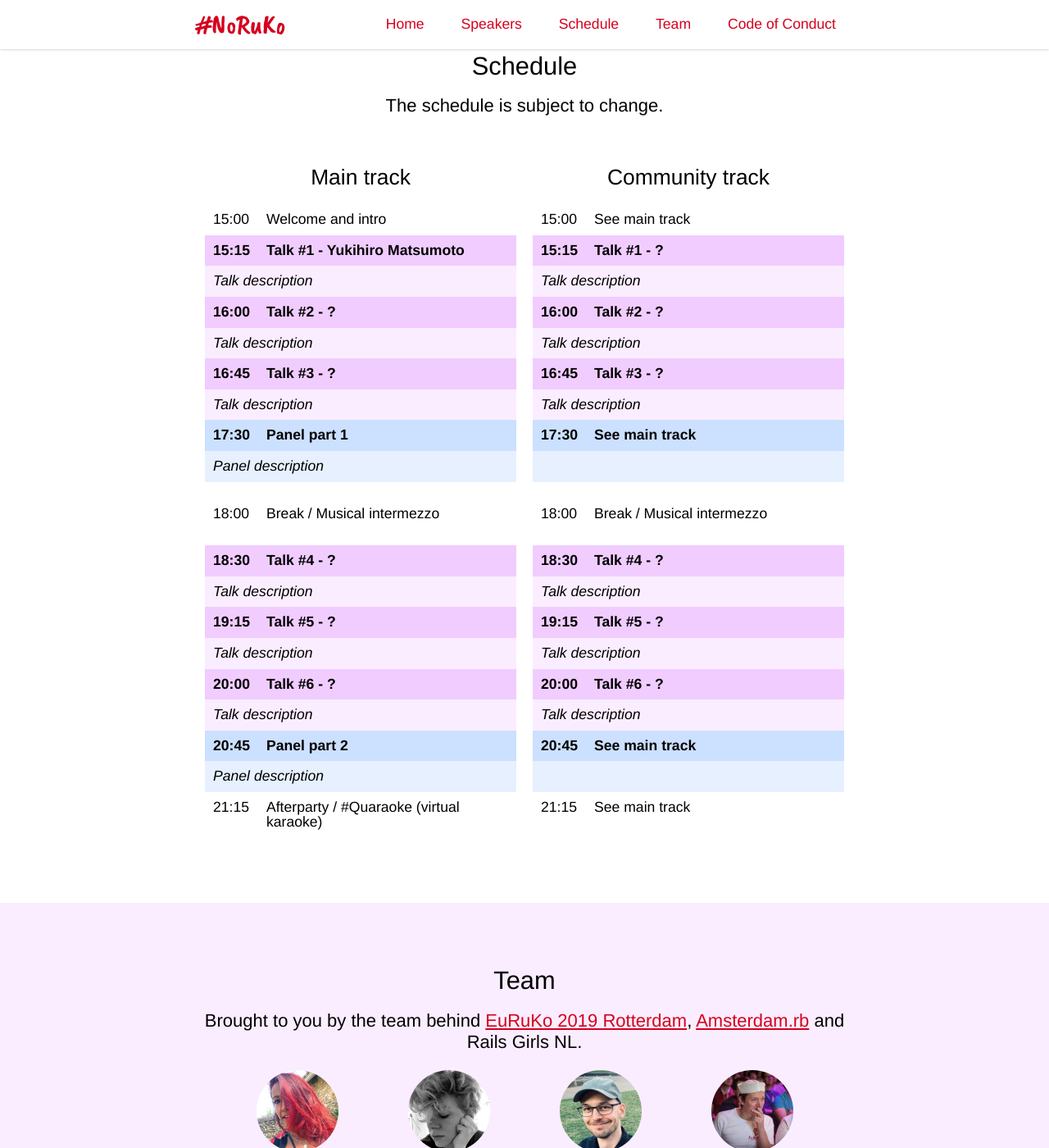
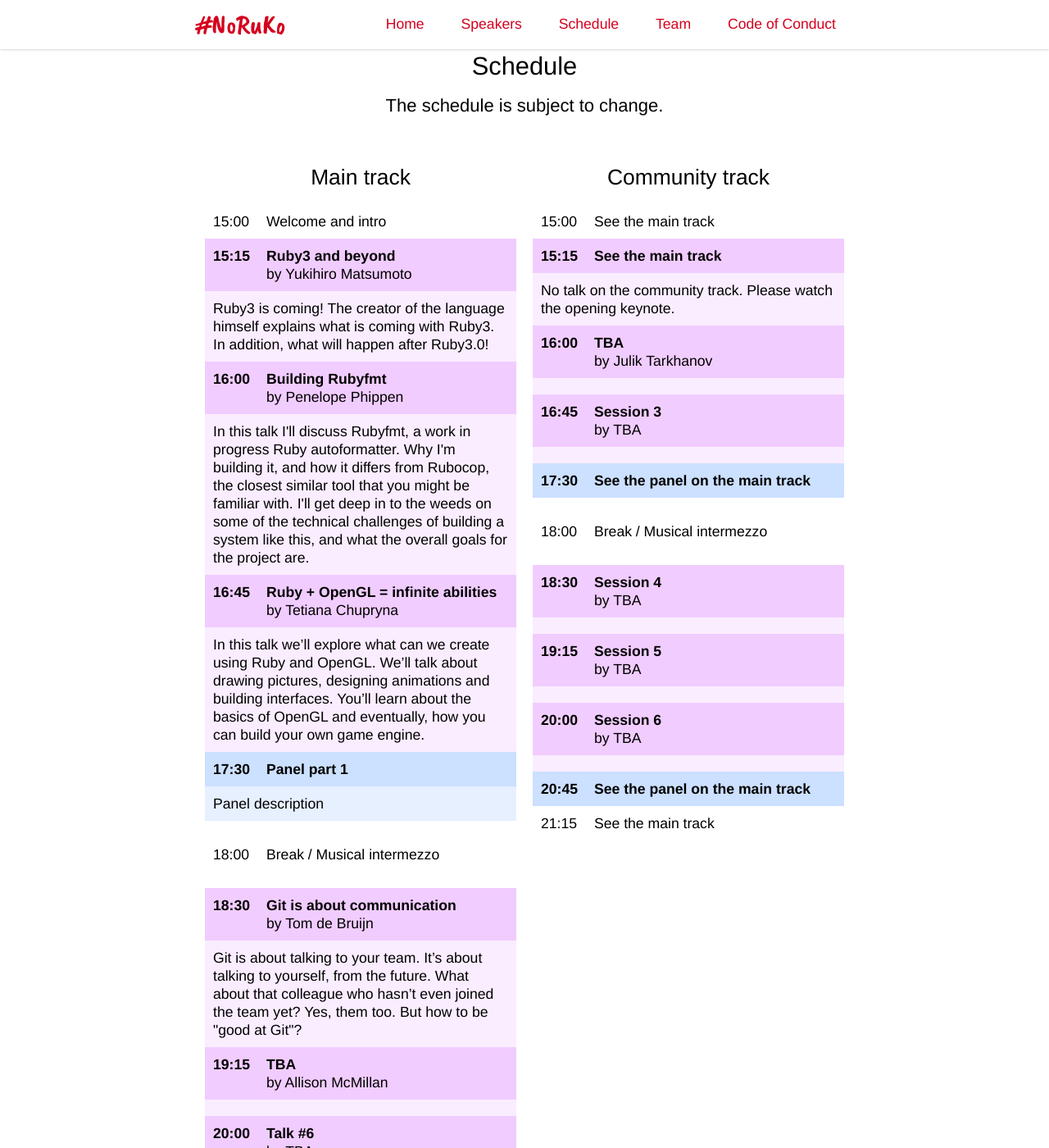
Before and after one commit to rubynl/noruko.org, a Jekyll site: the page built from index.html, in a window 1280 px wide and 1400 px high, scrolled down 1669 px. Shown: the whole window at 82% size. Built offline with Jekyll 4.4.1, drawn with Linux system fonts in a browser that asks for light colours.

Commit message:
Fill in schedule so far
Format the talk partial a bit better so the talk title and speaker are
better to distinguish.

```diff
--- a/_data/schedule.yml
+++ b/_data/schedule.yml
@@ -3,40 +3,40 @@
   main:
     title: "Welcome and intro"
   community:
-    title: "See main track"
+    title: "See the main track"
 
 - time: "15:15"
   type: "talk"
   main:
     speaker: "Yukihiro Matsumoto"
-    title: "Talk #1"
-    description: "Talk description"
+    title: "Ruby3 and beyond"
+    description: " Ruby3 is coming! The creator of the language himself explains what is coming with Ruby3. In addition, what will happen after Ruby3.0!"
   community:
-    speaker: "?"
-    title: "Talk #1"
-    description: "Talk description"
+    speaker: ""
+    title: "See the main track"
+    description: "No talk on the community track. Please watch the opening keynote."
 
 - time: "16:00"
   type: "talk"
   main:
-    speaker: "?"
-    title: "Talk #2"
-    description: "Talk description"
+    speaker: "Penelope Phippen"
+    title: "Building Rubyfmt"
+    description: "In this talk I'll discuss Rubyfmt, a work in progress Ruby autoformatter. Why I'm building it, and how it differs from Rubocop, the closest similar tool that you might be familiar with. I'll get deep in to the weeds on some of the technical challenges of building a system like this, and what the overall goals for the project are."
   community:
-    speaker: "?"
-    title: "Talk #2"
-    description: "Talk description"
+    speaker: "Julik Tarkhanov"
+    title: "TBA"
+    description: ""
 
 - time: "16:45"
   type: "talk"
   main:
-    speaker: "?"
-    title: "Talk #3"
-    description: "Talk description"
+    speaker: "Tetiana Chupryna"
+    title: "Ruby + OpenGL = infinite abilities"
+    description: "In this talk we’ll explore what can we create using Ruby and OpenGL. We’ll talk about drawing pictures, designing animations and building interfaces. You’ll learn about the basics of OpenGL and eventually, how you can build your own game engine."
   community:
-    speaker: "?"
-    title: "Talk #3"
-    description: "Talk description"
+    speaker: "TBA"
+    title: "Session 3"
+    description: ""
 
 - time: "17:30"
   type: "panel"
@@ -44,8 +44,8 @@
     title: "Panel part 1"
     description: "Panel description"
   community:
-    title: "See main track"
-    description: "&nbsp;"
+    title: "See the panel on the main track"
+    description: ""
 
 - time: "18:00"
   type: "break"
@@ -57,35 +57,35 @@
 - time: "18:30"
   type: "talk"
   main:
-    speaker: "?"
-    title: "Talk #4"
-    description: "Talk description"
+    speaker: "Tom de Bruijn"
+    title: "Git is about communication"
+    description: "Git is about talking to your team. It’s about talking to yourself, from the future. What about that colleague who hasn’t even joined the team yet? Yes, them too. But how to be \"good at Git\"?"
   community:
-    speaker: "?"
-    title: "Talk #4"
-    description: "Talk description"
+    speaker: "TBA"
+    title: "Session 4"
+    description: ""
 
 - time: "19:15"
   type: "talk"
   main:
-    speaker: "?"
-    title: "Talk #5"
-    description: "Talk description"
+    speaker: "Allison McMillan"
+    title: "TBA"
+    description: ""
   community:
-    speaker: "?"
-    title: "Talk #5"
-    description: "Talk description"
+    speaker: "TBA"
+    title: "Session 5"
+    description: ""
 
 - time: "20:00"
   type: "talk"
   main:
-    speaker: "?"
+    speaker: "TBA"
     title: "Talk #6"
-    description: "Talk description"
+    description: ""
   community:
-    speaker: "?"
-    title: "Talk #6"
-    description: "Talk description"
+    speaker: "TBA"
+    title: "Session 6"
+    description: ""
 
 - time: "20:45"
   type: "panel"
@@ -93,12 +93,12 @@
     title: "Panel part 2"
     description: "Panel description"
   community:
-    title: "See main track"
-    description: "&nbsp;"
+    title: "See the panel on the main track"
+    description: ""
 
 - time: "21:15"
   type: "other"
   main:
     title: "Afterparty / #Quaraoke (virtual karaoke)"
   community:
-    title: "See main track"
+    title: "See the main track"
--- a/_includes/panel.html
+++ b/_includes/panel.html
@@ -2,6 +2,8 @@
   <td>{{include.time}}</td>
   <td>{{include.entry.title}}</td>
 </tr>
+{% if include.entry.description != "" %}
 <tr>
   <td colspan="2" class="panel-description">{{include.entry.description}}</td>
 </tr>
+{% endif %}
--- a/_includes/talk.html
+++ b/_includes/talk.html
@@ -1,6 +1,11 @@
 <tr class="talk">
   <td>{{include.time}}</td>
-  <td>{{include.entry.title}} - {{include.entry.speaker}}</td>
+  <td>
+    {{include.entry.title}}
+    {% if include.entry.speaker != "" %}
+    <div class="speaker">by {{include.entry.speaker}}</div>
+    {% endif %}
+  </td>
 </tr>
 <tr>
   <td colspan="2" class="talk-description">{{include.entry.description}}</td>
--- a/_sass/components/_schedule.sass
+++ b/_sass/components/_schedule.sass
@@ -1,8 +1,9 @@
 #schedule
   p
-    margin-bottom: 40px
+    margin-bottom: 20px
 
   .tracks
+    margin-top: 40px
     display: flex
     justify-content: space-around
 
@@ -24,6 +25,7 @@
     padding: 10px
     font-size: 0.8rem
     text-align: left
+    line-height: 1rem
 
   td:first-child
     width: 60px
@@ -40,7 +42,6 @@
     background-color: #F1CCFF
 
   .talk-description
-    font-style: italic
     background-color: #FAEDFF
 
   .panel
@@ -48,8 +49,10 @@
     background-color: #CCE0FF
 
   .panel-description
-    font-style: italic
     background-color: #E6F0FF
+
+  .speaker
+    font-weight: normal
 
   @media (max-width: $container-width)
     .tracks
```
